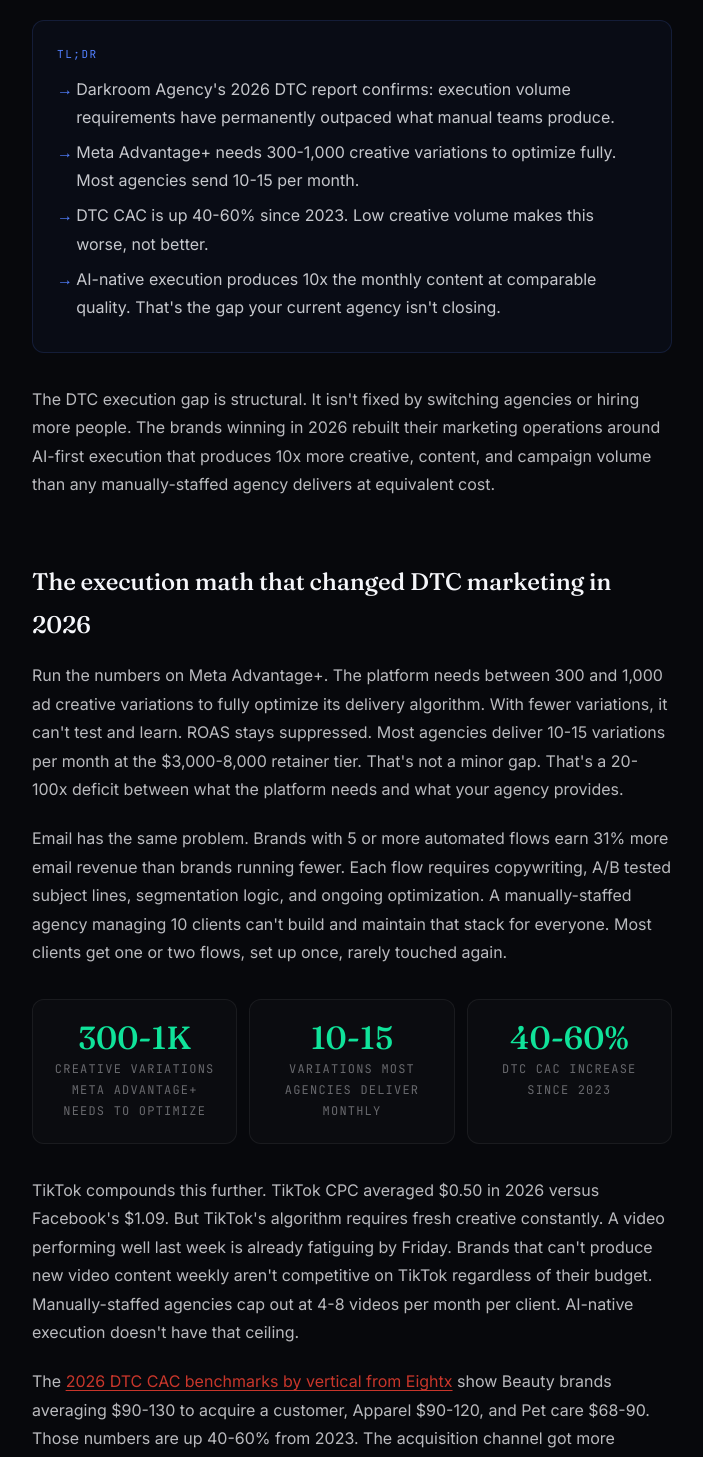
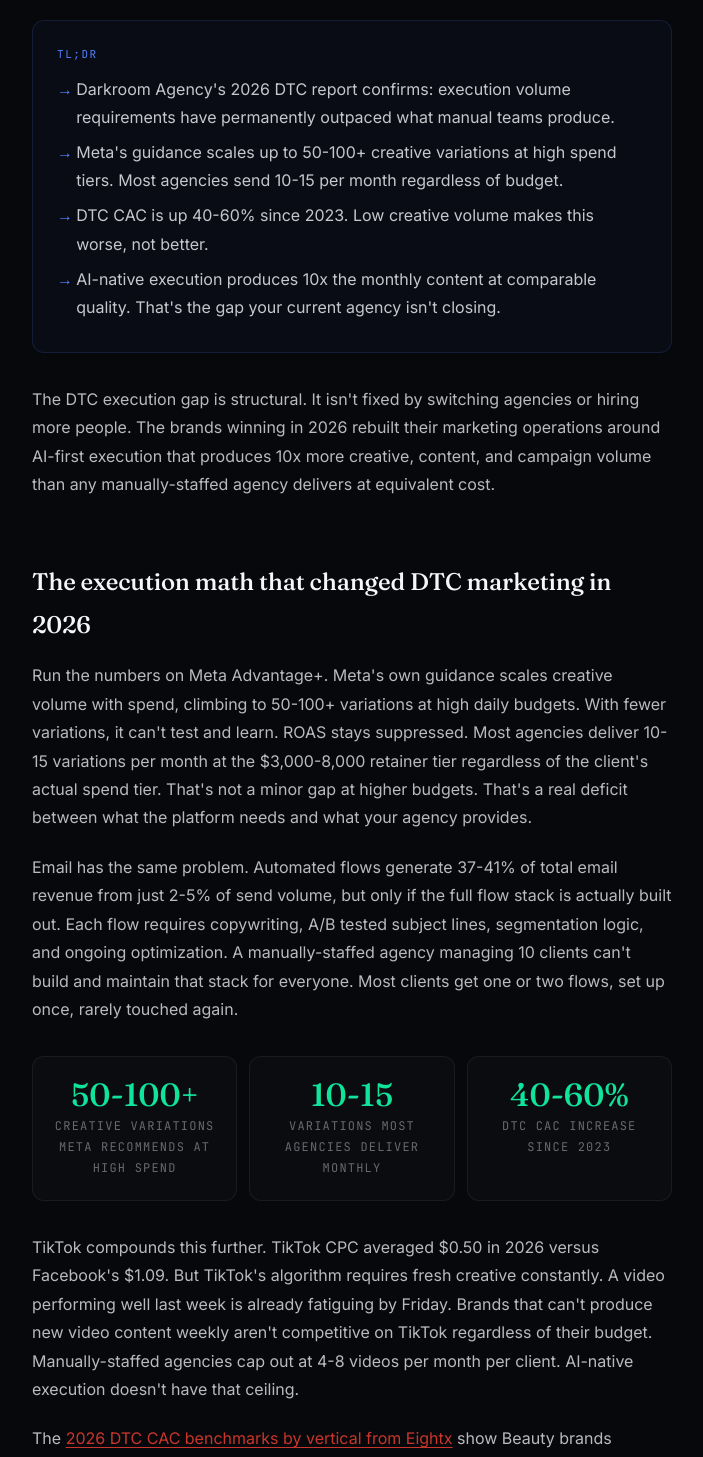
Before and after one commit to dustyboy-23/ventiscale-site, a Next.js app: page /blog/dtc-marketing-execution-volume-2026 in a window 1280 px wide. Shown: the part 1120-2577 px from the top of the page, without its empty margins (288-991 px from the left). Built offline with nearby package versions, Linux system fonts and the light colour scheme; no server answers.

Commit message:
Blog sweep 2A: verify-and-fix (batch 14)

```diff
--- a/app/(marketing)/blog/dtc-marketing-execution-volume-2026/page.tsx
+++ b/app/(marketing)/blog/dtc-marketing-execution-volume-2026/page.tsx
@@ -44,7 +44,7 @@ const IMAGE_URL = `https://www.ventiscale.com${IMAGE}`;
 const FAQ_DATA = [
   {
     q: "What is the DTC marketing execution gap?",
-    a: "The DTC execution gap is the difference between the content volume DTC brands need to compete in 2026 and what manual teams or traditional agencies produce. Darkroom Agency&apos;s 2026 report quantified it: execution volume requirements now permanently exceed what any small in-house team produces manually. Meta Advantage+ alone needs 300-1,000 creative variations to optimize, while most agencies deliver 10-15.",
+    a: "The DTC execution gap is the difference between the content volume DTC brands need to compete in 2026 and what manual teams or traditional agencies produce. Darkroom Agency&apos;s 2026 report quantified it: execution volume requirements now permanently exceed what any small in-house team produces manually. Meta&apos;s own creative guidance scales up to 50-100+ variations at high spend tiers, while most agencies deliver 10-15 regardless of budget.",
   },
   {
     q: "Why are traditional marketing agencies stuck on old playbooks?",
@@ -52,7 +52,7 @@ const FAQ_DATA = [
   },
   {
     q: "How many creative variations does Meta Advantage+ actually need?",
-    a: "Meta Advantage+ needs between 300 and 1,000 ad creative variations to fully optimize its delivery algorithm in 2026. With fewer variations, the algorithm can&apos;t test and learn effectively, which directly suppresses ROAS. Most traditional agencies deliver 10-15 variations per month — a 20-100x gap that&apos;s a direct cause of underperforming Meta campaigns.",
+    a: "Meta&apos;s own guidance scales with spend, from roughly 10-15 concepts at $100-300/day up to 50-100+ at $5,000+/day, to fully optimize its delivery algorithm in 2026. With fewer variations than that, the algorithm can&apos;t test and learn effectively, which directly suppresses ROAS. Most traditional agencies deliver 10-15 variations per month regardless of a client&apos;s spend tier — a gap that&apos;s a direct cause of underperforming Meta campaigns at higher budgets.",
   },
   {
     q: "How does AI marketing execution produce more volume?",
@@ -196,8 +196,9 @@ export default async function Post() {
                 produce.
               </li>
               <li>
-                Meta Advantage+ needs 300-1,000 creative variations to optimize
-                fully. Most agencies send 10-15 per month.
+                Meta&apos;s guidance scales up to 50-100+ creative variations
+                at high spend tiers. Most agencies send 10-15 per month
+                regardless of budget.
               </li>
               <li>
                 DTC CAC is up 40-60% since 2023. Low creative volume makes this
@@ -223,18 +224,20 @@ export default async function Post() {
             The execution math that changed DTC marketing in 2026
           </h2>
           <p>
-            Run the numbers on Meta Advantage+. The platform needs between 300
-            and 1,000 ad creative variations to fully optimize its delivery
-            algorithm. With fewer variations, it can&apos;t test and learn.
-            ROAS stays suppressed. Most agencies deliver 10-15 variations per
-            month at the $3,000-8,000 retainer tier. That&apos;s not a minor
-            gap. That&apos;s a 20-100x deficit between what the platform needs
-            and what your agency provides.
+            Run the numbers on Meta Advantage+. Meta&apos;s own guidance
+            scales creative volume with spend, climbing to 50-100+ variations
+            at high daily budgets. With fewer variations, it can&apos;t test
+            and learn. ROAS stays suppressed. Most agencies deliver 10-15
+            variations per month at the $3,000-8,000 retainer tier regardless
+            of the client&apos;s actual spend tier. That&apos;s not a minor
+            gap at higher budgets. That&apos;s a real deficit between what
+            the platform needs and what your agency provides.
           </p>
           <p>
-            Email has the same problem. Brands with 5 or more automated flows
-            earn 31% more email revenue than brands running fewer. Each flow
-            requires copywriting, A/B tested subject lines, segmentation logic,
+            Email has the same problem. Automated flows generate 37-41% of
+            total email revenue from just 2-5% of send volume, but only if
+            the full flow stack is actually built out. Each flow requires
+            copywriting, A/B tested subject lines, segmentation logic,
             and ongoing optimization. A manually-staffed agency managing 10
             clients can&apos;t build and maintain that stack for everyone. Most
             clients get one or two flows, set up once, rarely touched again.
@@ -242,9 +245,9 @@ export default async function Post() {
 
           <div className="blog-stat-row">
             <div className="blog-stat">
-              <div className="stat-number">300-1K</div>
+              <div className="stat-number">50-100+</div>
               <div className="stat-label">
-                Creative variations Meta Advantage+ needs to optimize
+                Creative variations Meta recommends at high spend
               </div>
             </div>
             <div className="blog-stat">
@@ -374,8 +377,10 @@ export default async function Post() {
           <div className="blog-callout">
             <div className="callout-label">The volume signal</div>
             <p>
-              AI agent deployment delivers an average 171% ROI across U.S.
-              enterprises, per MasterOfCode&apos;s 2026 analysis. The return is
+              Successful agentic AI deployments return an average 171% ROI
+              (192% in the US specifically), per 2026 Forrester and BCG data
+              &mdash; though that&apos;s the ROI for the minority of
+              deployments that actually reach production. The return is
               highest in marketing execution tasks — content generation, creative
               production, and campaign management — where AI compounds output
               without compounding cost.
```
